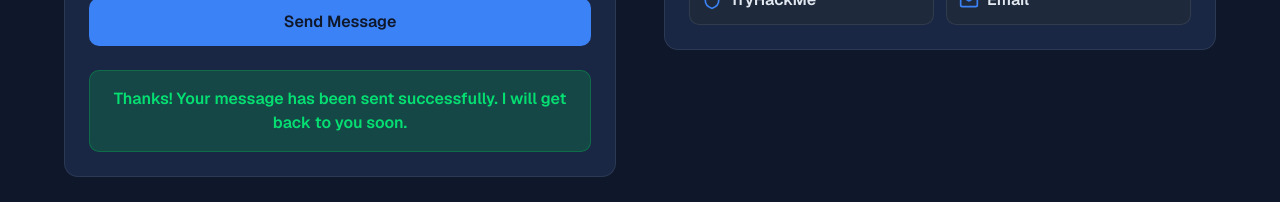
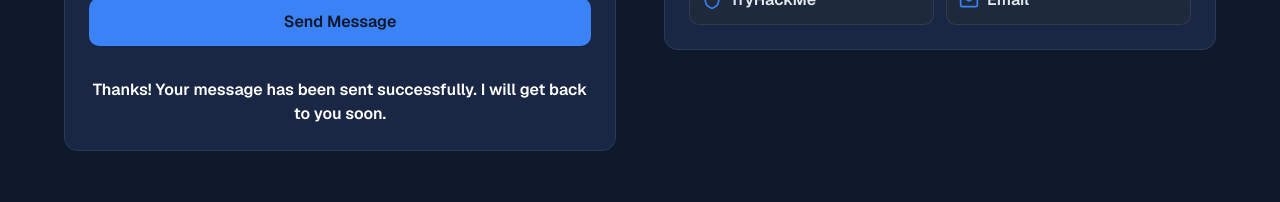
Before and after one commit to HarshanaRK/Portfolio, a Next.js app: page / in a window 1280 px wide. Both pictures are taken after typing "Sample", "name@example.com", "Sample", "Sample" into the empty fields and a click on the button "Send Message". Shown: the part 6704-6906 px from the top of the page. Built offline with nearby package versions, Linux system fonts and the light colour scheme; no server answers.

Commit message:
updated animatedstatus message

```diff
--- a/components/sections/Contact.tsx
+++ b/components/sections/Contact.tsx
@@ -219,11 +219,7 @@ function AnimatedStatusMessage({ status }: { status: 'idle' | 'success' | 'error
       initial={{ opacity: 0, y: 10 }}
       animate={{ opacity: 1, y: 0 }}
       exit={{ opacity: 0, y: -10 }}
-      className={`p-4 rounded-lg text-center font-semibold ${
-        status === 'success'
-          ? 'bg-green-500/20 text-green-400 border border-green-500/30'
-          : 'bg-red-500/20 text-red-400 border border-red-500/30'
-      }`}
+      className="mt-2 text-center font-semibold text-white"
     >
       {status === 'success'
         ? 'Thanks! Your message has been sent successfully. I will get back to you soon.'
```
